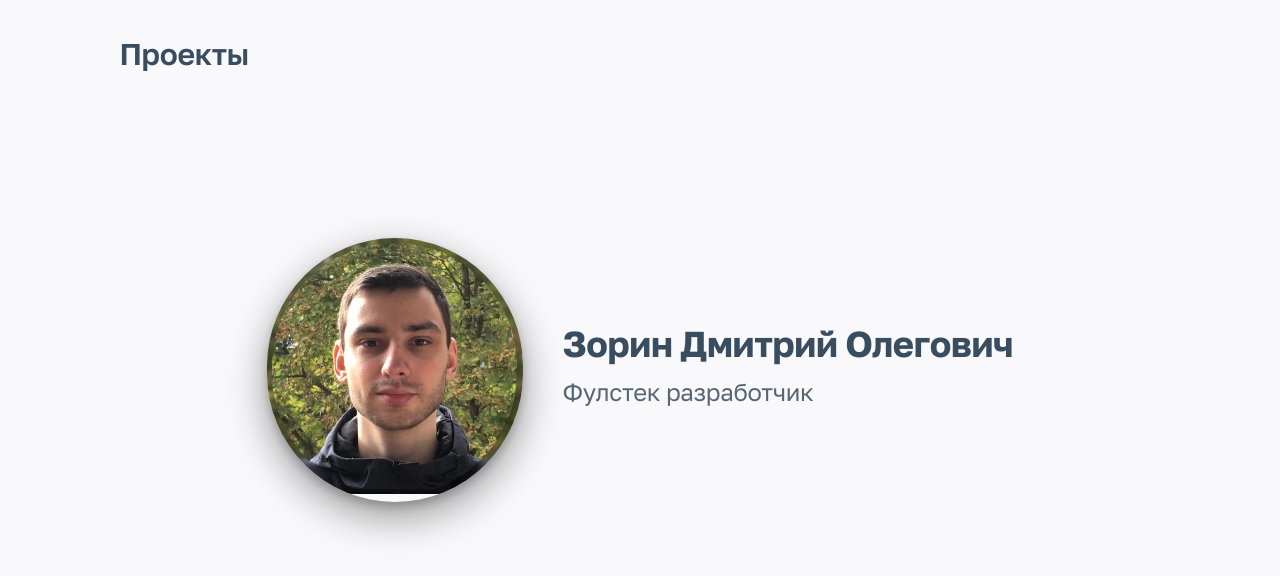
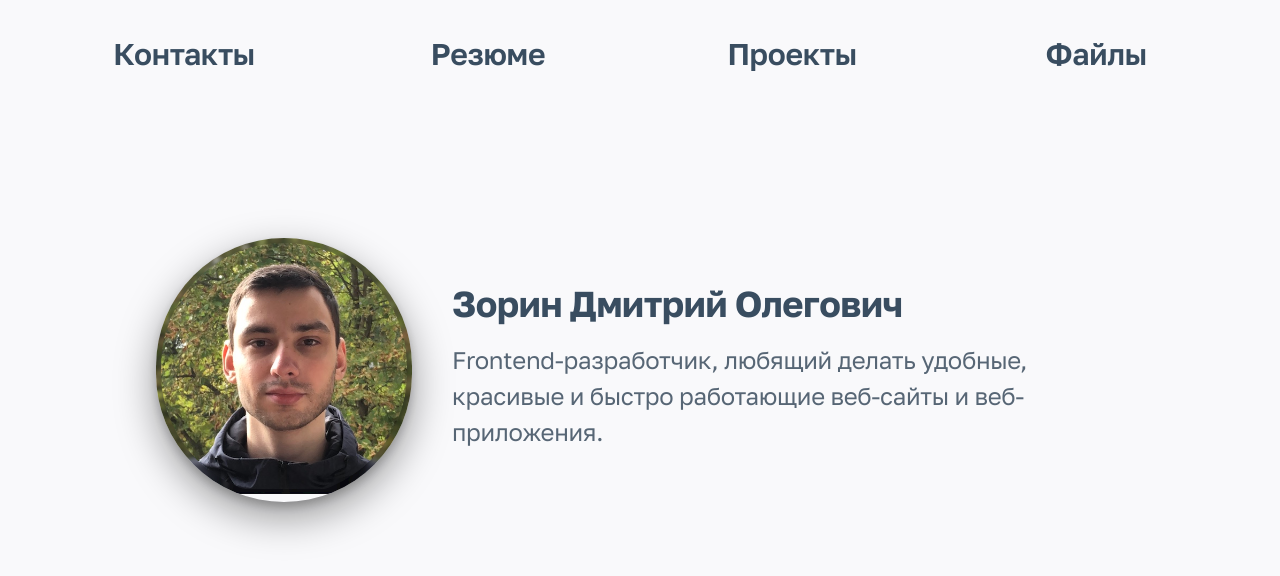
Before and after one commit to Dmitry-Zorin/Portfolio, a Next.js app: page / in a window 1280 px wide. Shown: the top 576 px of the page. Built offline with nearby package versions, Linux system fonts and the light colour scheme.

Commit message:
Add new pages

```diff
--- a/layout/AppBar.tsx
+++ b/layout/AppBar.tsx
@@ -1,6 +1,4 @@
-import { Box, Button, HStack, Stack, Text } from '@chakra-ui/react'
-import { faEnvelope } from '@fortawesome/free-solid-svg-icons'
-import Icon from 'components/Icon'
+import { HStack, Stack, Text } from '@chakra-ui/react'
 import Avatar from './Avatar'
 
 export default function AppBar() {
@@ -21,15 +19,10 @@ export default function AppBar() {
 						Дмитрий Зорин
 					</Text>
 					<Text display={{ base: 'none', sm: 'block' }} color="text-secondary">
-						Фулстек разработчик
+						Frontend-разработчик
 					</Text>
 				</Stack>
 			</HStack>
-			<Button leftIcon={<Icon icon={faEnvelope} boxSize="1.125rem" />}>
-				<Box as="span" display={{ base: 'none', sm: 'block' }}>
-					Связаться
-				</Box>
-			</Button>
 		</HStack>
 	)
 }
--- a/layout/Navbar.tsx
+++ b/layout/Navbar.tsx
@@ -4,8 +4,11 @@ import NavbarItem from './NavbarItem'
 export default function Navbar() {
 	return (
 		<nav>
-			<SimpleGrid as={List} columns={{ base: 2, md: 4 }}>
+			<SimpleGrid as={List} columns={{ base: 1, sm: 2, md: 4 }}>
+				<NavbarItem href="/contacts" text="Контакты" />
+				<NavbarItem href="/resume" text="Резюме" />
 				<NavbarItem href="/projects" text="Проекты" />
+				<NavbarItem href="/files" text="Файлы" />
 			</SimpleGrid>
 		</nav>
 	)
--- a/views/Home.tsx
+++ b/views/Home.tsx
@@ -14,7 +14,7 @@ export default function Home() {
 			<Box flexGrow={1} />
 			<Stack
 				as="article"
-				direction={{ base: 'column', md: 'row' }}
+				direction={{ base: 'column', lg: 'row' }}
 				justify="center"
 				align="center"
 				m="auto"
@@ -22,11 +22,14 @@ export default function Home() {
 			>
 				<Avatar large />
 				<MotionStack
+					maxW="2xl"
+					spacing={4}
+					textAlign={{ base: 'center', lg: 'left' }}
 					initial="initial"
 					animate="animate"
 					transition={{ staggerChildren: 0.3 }}
 				>
-					<Heading as={motion.h1} variants={variants}>
+					<Heading as={motion.h1} variants={variants} flexShrink={0}>
 						Зорин Дмитрий Олегович
 					</Heading>
 					<Text
@@ -35,7 +38,8 @@ export default function Home() {
 						fontSize="2xl"
 						color="text-secondary"
 					>
-						Фулстек разработчик
+						Frontend-разработчик, любящий делать удобные, красивые и быстро
+						работающие веб-сайты и веб-приложения.
 					</Text>
 				</MotionStack>
 			</Stack>
```
Also changed, not shown: pages/contacts.tsx (added, +11 -0 lines), pages/files.tsx (added, +11 -0 lines), pages/resume.tsx (added, +11 -0 lines).
